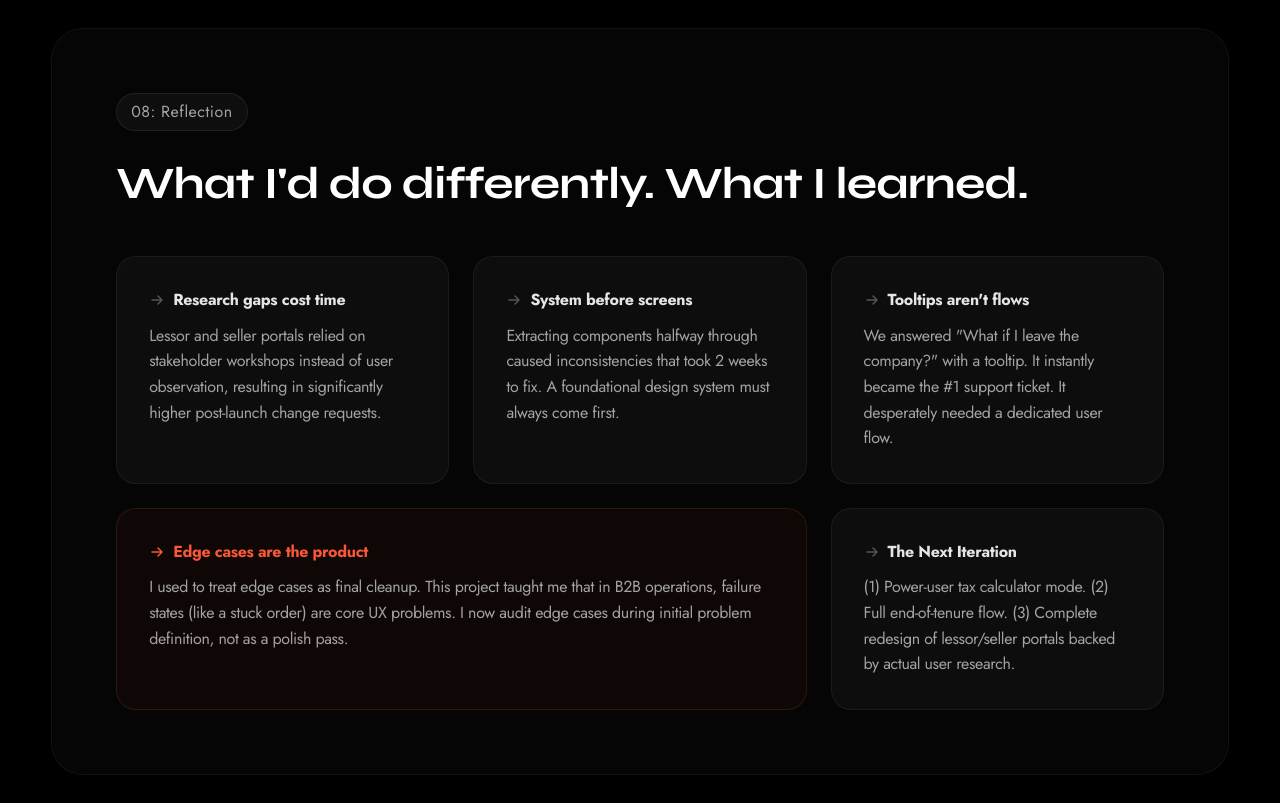
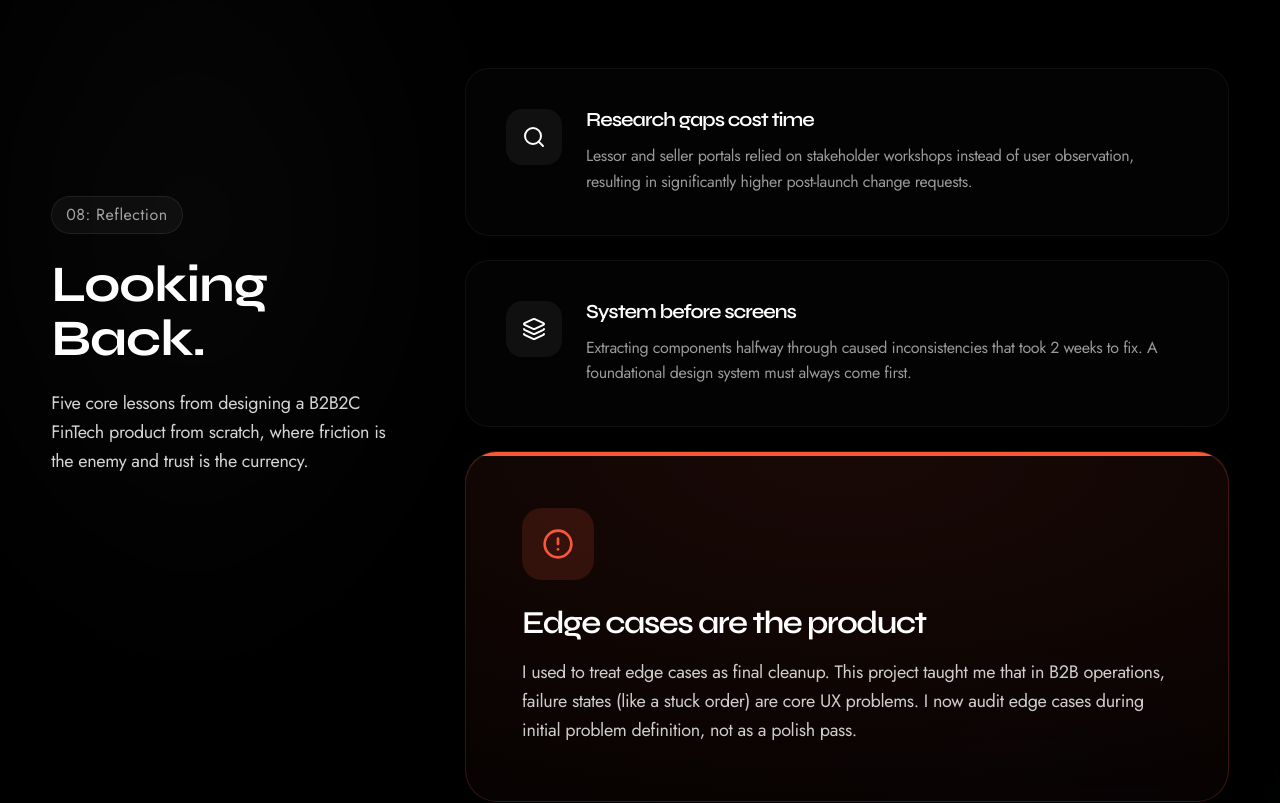
Before and after one commit to skssandeep/portfolio, a React (Vite) app: page /smart-epp in a window 1280 px wide. Shown: the part 10100-10903 px from the top of the page. Built offline with nearby package versions, Linux system fonts and the light colour scheme.

Commit message:
feat: Revamp Reflections section with asymmetrical glassmorphism layout

```diff
--- a/src/pages/SmartEPPCaseStudy.tsx
+++ b/src/pages/SmartEPPCaseStudy.tsx
@@ -1,6 +1,6 @@
 import React, { useEffect, useState, useRef } from 'react';
 import { Link } from 'react-router-dom';
-import { Layers, ArrowLeft, ArrowDown, CheckCircle2, XCircle, AlertCircle, TrendingUp, Clock, Target, Lightbulb, Search, Code, Smartphone, Palette, FileText, Building2, Users, Fingerprint, Wallet, Zap, ChevronLeft, ChevronRight, LayoutGrid, Columns , Package, Landmark, Briefcase} from 'lucide-react';
+import { Layers, ArrowLeft, ArrowDown, CheckCircle2, XCircle, AlertCircle, TrendingUp, Clock, Target, Lightbulb, Search, Code, Smartphone, Palette, FileText, Building2, Users, Fingerprint, Wallet, Zap, ChevronLeft, ChevronRight, LayoutGrid, Columns , Package, Landmark, Briefcase, FastForward } from 'lucide-react';
 import { motion, useScroll, useTransform, AnimatePresence, useInView } from 'framer-motion';
 
 // Mock Interactive Component for the Prototype Section
@@ -1763,83 +1763,98 @@ export const SmartEPPCaseStudy = () => {
       </section>
 
       {/* 08. Reflection */}
-      <section style={{ padding: '80px 0', borderTop: '1px solid rgba(255,255,255,0.05)' }}>
-        <div className="container">
-          <motion.div initial={{ opacity: 0, y: 20 }} whileInView={{ opacity: 1, y: 0 }} viewport={{ once: true }} style={{ background: 'rgba(255,255,255,0.02)', border: '1px solid rgba(255,255,255,0.05)', borderRadius: '32px', padding: '64px' }}>
-
-            {/* Header */}
-            <div style={{ marginBottom: '48px' }}>
-              <div style={{ display: 'inline-flex', alignItems: 'center', gap: '8px', background: 'rgba(255,255,255,0.04)', border: '1px solid rgba(255,255,255,0.08)', borderRadius: '100px', padding: '6px 14px', marginBottom: '28px' }}>
+      <section style={{ padding: '120px 0', borderTop: '1px solid rgba(255,255,255,0.05)', position: 'relative', overflow: 'hidden' }}>
+        {/* Subtle reflection background elements */}
+        <div style={{ position: 'absolute', top: '-20%', left: '-10%', width: '50%', height: '80%', background: 'radial-gradient(ellipse, rgba(255,255,255,0.03) 0%, transparent 60%)', filter: 'blur(80px)', pointerEvents: 'none' }} />
+        <div style={{ position: 'absolute', bottom: '-20%', right: '-10%', width: '60%', height: '80%', background: 'radial-gradient(ellipse, rgba(59,130,246,0.04) 0%, transparent 60%)', filter: 'blur(100px)', pointerEvents: 'none' }} />
+
+        <div className="container" style={{ position: 'relative', zIndex: 1 }}>
+          <div className="grid grid-cols-1 lg:grid-cols-12 gap-16 items-start">
+
+            {/* Left Column: Sticky Header */}
+            <div className="lg:col-span-4 lg:sticky lg:top-32" style={{ display: 'flex', flexDirection: 'column', gap: '24px' }}>
+              <div style={{ display: 'inline-flex', alignItems: 'center', gap: '8px', background: 'rgba(255,255,255,0.04)', border: '1px solid rgba(255,255,255,0.08)', borderRadius: '100px', padding: '6px 14px', alignSelf: 'flex-start' }}>
                 <span style={{ fontSize: '16px', color: '#a3a3a3', fontFamily: "'Jost', sans-serif", letterSpacing: '0.5px' }}>08: Reflection</span>
               </div>
-              <h2 style={{ fontSize: 'clamp(2rem, 3.5vw, 3rem)', fontWeight: 700, color: '#fff', lineHeight: 1.1, letterSpacing: '-0.02em', margin: 0 }}>
-                What I'd do differently. What I learned.
+              <h2 style={{ fontSize: 'clamp(2.5rem, 4vw, 3.5rem)', fontWeight: 700, color: '#fff', lineHeight: 1.05, letterSpacing: '-0.02em', margin: 0, fontFamily: 'var(--font-heading)' }}>
+                Looking Back.
               </h2>
-            </div>
-
-            {/* Reflection Grid */}
-            <div className="grid grid-cols-1 md:grid-cols-3 gap-6">
-              {[
-                {
-                  title: 'Research gaps cost time',
-                  body: 'Lessor and seller portals relied on stakeholder workshops instead of user observation, resulting in significantly higher post-launch change requests.',
-                  colSpan: 1,
-                  highlight: false
-                },
-                {
-                  title: 'System before screens',
-                  body: 'Extracting components halfway through caused inconsistencies that took 2 weeks to fix. A foundational design system must always come first.',
-                  colSpan: 1,
-                  highlight: false
-                },
-                {
-                  title: 'Tooltips aren\'t flows',
-                  body: 'We answered "What if I leave the company?" with a tooltip. It instantly became the #1 support ticket. It desperately needed a dedicated user flow.',
-                  colSpan: 1,
-                  highlight: false
-                },
-                {
-                  title: 'Edge cases are the product',
-                  body: 'I used to treat edge cases as final cleanup. This project taught me that in B2B operations, failure states (like a stuck order) are core UX problems. I now audit edge cases during initial problem definition, not as a polish pass.',
-                  colSpan: 2,
-                  highlight: true
-                },
-                {
-                  title: 'The Next Iteration',
-                  body: '(1) Power-user tax calculator mode. (2) Full end-of-tenure flow. (3) Complete redesign of lessor/seller portals backed by actual user research.',
-                  colSpan: 1,
-                  highlight: false
-                },
-              ].map((item, i) => (
-                <motion.div
-                  key={i}
-                  initial={{ opacity: 0, y: 10 }}
-                  whileInView={{ opacity: 1, y: 0 }}
-                  viewport={{ once: true }}
-                  transition={{ delay: i * 0.07 }}
-                  className={`md:col-span-${item.colSpan}`}
-                  style={{
-                    background: item.highlight ? 'rgba(249,87,56,0.04)' : '#0d0d0d',
-                    border: `1px solid ${item.highlight ? 'rgba(249,87,56,0.15)' : 'rgba(255,255,255,0.06)'}`,
-                    borderRadius: '20px',
-                    padding: '32px',
-                    display: 'flex',
-                    flexDirection: 'column',
-                    gap: '12px',
-                  }}
-                >
-                  <div style={{ display: 'flex', alignItems: 'center', gap: '8px' }}>
-                    <svg width="16" height="16" viewBox="0 0 16 16" fill="none">
-                      <path d="M3 8h10M9 4l4 4-4 4" stroke={item.highlight ? 'var(--semantic-brand)' : '#555'} strokeWidth="1.5" strokeLinecap="round" strokeLinejoin="round"/>
-                    </svg>
-                    <h4 style={{ fontSize: '16px', fontWeight: 700, color: item.highlight ? 'var(--semantic-brand)' : '#e5e5e5', margin: 0, lineHeight: 1.35 }}>{item.title}</h4>
-                  </div>
-                  <p style={{ fontSize: '16px', color: '#a3a3a3', lineHeight: 1.6, margin: 0 }}>{item.body}</p>
-                </motion.div>
-              ))}
-            </div>
-
-          </motion.div>
+              <p style={{ fontSize: '18px', color: 'var(--text-secondary)', lineHeight: 1.6, maxWidth: '400px' }}>
+                Five core lessons from designing a B2B2C FinTech product from scratch, where friction is the enemy and trust is the currency.
+              </p>
+            </div>
+
+            {/* Right Column: Glass Insight Cards */}
+            <div className="lg:col-span-8" style={{ display: 'flex', flexDirection: 'column', gap: '24px' }}>
+
+              {/* Card 1 */}
+              <motion.div initial={{ opacity: 0, y: 20 }} whileInView={{ opacity: 1, y: 0 }} viewport={{ once: true }} transition={{ delay: 0.1 }}
+                style={{ background: 'rgba(255,255,255,0.01)', backdropFilter: 'blur(20px)', border: '1px solid rgba(255,255,255,0.05)', borderRadius: '24px', padding: '40px', display: 'flex', gap: '24px', alignItems: 'flex-start', position: 'relative', overflow: 'hidden', transition: 'all 0.3s ease' }}
+                onMouseEnter={(e) => { e.currentTarget.style.background = 'rgba(255,255,255,0.03)'; e.currentTarget.style.borderColor = 'rgba(255,255,255,0.1)'; }}
+                onMouseLeave={(e) => { e.currentTarget.style.background = 'rgba(255,255,255,0.01)'; e.currentTarget.style.borderColor = 'rgba(255,255,255,0.05)'; }}
+              >
+                <div style={{ background: 'rgba(255,255,255,0.05)', padding: '16px', borderRadius: '16px', color: '#fff' }}><Search size={24} /></div>
+                <div>
+                  <h3 style={{ fontSize: '20px', fontWeight: 600, color: '#fff', marginBottom: '12px' }}>Research gaps cost time</h3>
+                  <p style={{ fontSize: '16px', color: 'rgba(255,255,255,0.6)', lineHeight: 1.6, margin: 0 }}>Lessor and seller portals relied on stakeholder workshops instead of user observation, resulting in significantly higher post-launch change requests.</p>
+                </div>
+              </motion.div>
+
+              {/* Card 2 */}
+              <motion.div initial={{ opacity: 0, y: 20 }} whileInView={{ opacity: 1, y: 0 }} viewport={{ once: true }} transition={{ delay: 0.2 }}
+                style={{ background: 'rgba(255,255,255,0.01)', backdropFilter: 'blur(20px)', border: '1px solid rgba(255,255,255,0.05)', borderRadius: '24px', padding: '40px', display: 'flex', gap: '24px', alignItems: 'flex-start', position: 'relative', overflow: 'hidden', transition: 'all 0.3s ease' }}
+                onMouseEnter={(e) => { e.currentTarget.style.background = 'rgba(255,255,255,0.03)'; e.currentTarget.style.borderColor = 'rgba(255,255,255,0.1)'; }}
+                onMouseLeave={(e) => { e.currentTarget.style.background = 'rgba(255,255,255,0.01)'; e.currentTarget.style.borderColor = 'rgba(255,255,255,0.05)'; }}
+              >
+                <div style={{ background: 'rgba(255,255,255,0.05)', padding: '16px', borderRadius: '16px', color: '#fff' }}><Layers size={24} /></div>
+                <div>
+                  <h3 style={{ fontSize: '20px', fontWeight: 600, color: '#fff', marginBottom: '12px' }}>System before screens</h3>
+                  <p style={{ fontSize: '16px', color: 'rgba(255,255,255,0.6)', lineHeight: 1.6, margin: 0 }}>Extracting components halfway through caused inconsistencies that took 2 weeks to fix. A foundational design system must always come first.</p>
+                </div>
+              </motion.div>
+
+              {/* HERO CARD - Card 3 */}
+              <motion.div initial={{ opacity: 0, y: 20 }} whileInView={{ opacity: 1, y: 0 }} viewport={{ once: true }} transition={{ delay: 0.3 }}
+                style={{ background: 'radial-gradient(120% 120% at 50% 0%, rgba(249,87,56,0.1) 0%, rgba(249,87,56,0.02) 100%)', backdropFilter: 'blur(30px)', border: '1px solid rgba(249,87,56,0.2)', borderRadius: '32px', padding: '56px', display: 'flex', flexDirection: 'column', gap: '24px', position: 'relative', overflow: 'hidden', boxShadow: '0 20px 40px rgba(0,0,0,0.4), inset 0 1px 0 rgba(255,255,255,0.1)', transition: 'all 0.4s cubic-bezier(0.16, 1, 0.3, 1)' }}
+                onMouseEnter={(e) => { e.currentTarget.style.borderColor = 'rgba(249,87,56,0.4)'; e.currentTarget.style.boxShadow = '0 30px 60px rgba(249,87,56,0.1), inset 0 1px 0 rgba(255,255,255,0.2)'; e.currentTarget.style.transform = 'translateY(-4px)'; }}
+                onMouseLeave={(e) => { e.currentTarget.style.borderColor = 'rgba(249,87,56,0.2)'; e.currentTarget.style.boxShadow = '0 20px 40px rgba(0,0,0,0.4), inset 0 1px 0 rgba(255,255,255,0.1)'; e.currentTarget.style.transform = 'translateY(0)'; }}
+              >
+                <div style={{ position: 'absolute', top: 0, left: 0, width: '100%', height: '4px', background: 'var(--semantic-brand)' }} />
+                <div style={{ background: 'rgba(249,87,56,0.15)', padding: '20px', borderRadius: '20px', color: 'var(--semantic-brand)', alignSelf: 'flex-start' }}><AlertCircle size={32} /></div>
+                <div>
+                  <h3 style={{ fontSize: '32px', fontWeight: 600, color: '#fff', marginBottom: '16px', lineHeight: 1.2, fontFamily: 'var(--font-heading)' }}>Edge cases are the product</h3>
+                  <p style={{ fontSize: '18px', color: 'rgba(255,255,255,0.8)', lineHeight: 1.6, margin: 0 }}>I used to treat edge cases as final cleanup. This project taught me that in B2B operations, failure states (like a stuck order) are core UX problems. I now audit edge cases during initial problem definition, not as a polish pass.</p>
+                </div>
+              </motion.div>
+
+              {/* Card 4 */}
+              <motion.div initial={{ opacity: 0, y: 20 }} whileInView={{ opacity: 1, y: 0 }} viewport={{ once: true }} transition={{ delay: 0.4 }}
+                style={{ background: 'rgba(255,255,255,0.01)', backdropFilter: 'blur(20px)', border: '1px solid rgba(255,255,255,0.05)', borderRadius: '24px', padding: '40px', display: 'flex', gap: '24px', alignItems: 'flex-start', position: 'relative', overflow: 'hidden', transition: 'all 0.3s ease' }}
+                onMouseEnter={(e) => { e.currentTarget.style.background = 'rgba(255,255,255,0.03)'; e.currentTarget.style.borderColor = 'rgba(255,255,255,0.1)'; }}
+                onMouseLeave={(e) => { e.currentTarget.style.background = 'rgba(255,255,255,0.01)'; e.currentTarget.style.borderColor = 'rgba(255,255,255,0.05)'; }}
+              >
+                <div style={{ background: 'rgba(255,255,255,0.05)', padding: '16px', borderRadius: '16px', color: '#fff' }}><Lightbulb size={24} /></div>
+                <div>
+                  <h3 style={{ fontSize: '20px', fontWeight: 600, color: '#fff', marginBottom: '12px' }}>Tooltips aren't flows</h3>
+                  <p style={{ fontSize: '16px', color: 'rgba(255,255,255,0.6)', lineHeight: 1.6, margin: 0 }}>We answered "What if I leave the company?" with a tooltip. It instantly became the #1 support ticket. It desperately needed a dedicated user flow.</p>
+                </div>
+              </motion.div>
+
+              {/* Card 5 */}
+              <motion.div initial={{ opacity: 0, y: 20 }} whileInView={{ opacity: 1, y: 0 }} viewport={{ once: true }} transition={{ delay: 0.5 }}
+                style={{ background: 'rgba(255,255,255,0.01)', backdropFilter: 'blur(20px)', border: '1px solid rgba(255,255,255,0.05)', borderRadius: '24px', padding: '40px', display: 'flex', gap: '24px', alignItems: 'flex-start', position: 'relative', overflow: 'hidden', transition: 'all 0.3s ease' }}
+                onMouseEnter={(e) => { e.currentTarget.style.background = 'rgba(255,255,255,0.03)'; e.currentTarget.style.borderColor = 'rgba(255,255,255,0.1)'; }}
+                onMouseLeave={(e) => { e.currentTarget.style.background = 'rgba(255,255,255,0.01)'; e.currentTarget.style.borderColor = 'rgba(255,255,255,0.05)'; }}
+              >
+                <div style={{ background: 'rgba(255,255,255,0.05)', padding: '16px', borderRadius: '16px', color: '#fff' }}><FastForward size={24} /></div>
+                <div>
+                  <h3 style={{ fontSize: '20px', fontWeight: 600, color: '#fff', marginBottom: '12px' }}>The Next Iteration</h3>
+                  <p style={{ fontSize: '16px', color: 'rgba(255,255,255,0.6)', lineHeight: 1.6, margin: 0 }}>(1) Power-user tax calculator mode. (2) Full end-of-tenure flow. (3) Complete redesign of lessor/seller portals backed by actual user research.</p>
+                </div>
+              </motion.div>
+
+            </div>
+          </div>
         </div>
       </section>
 
```
